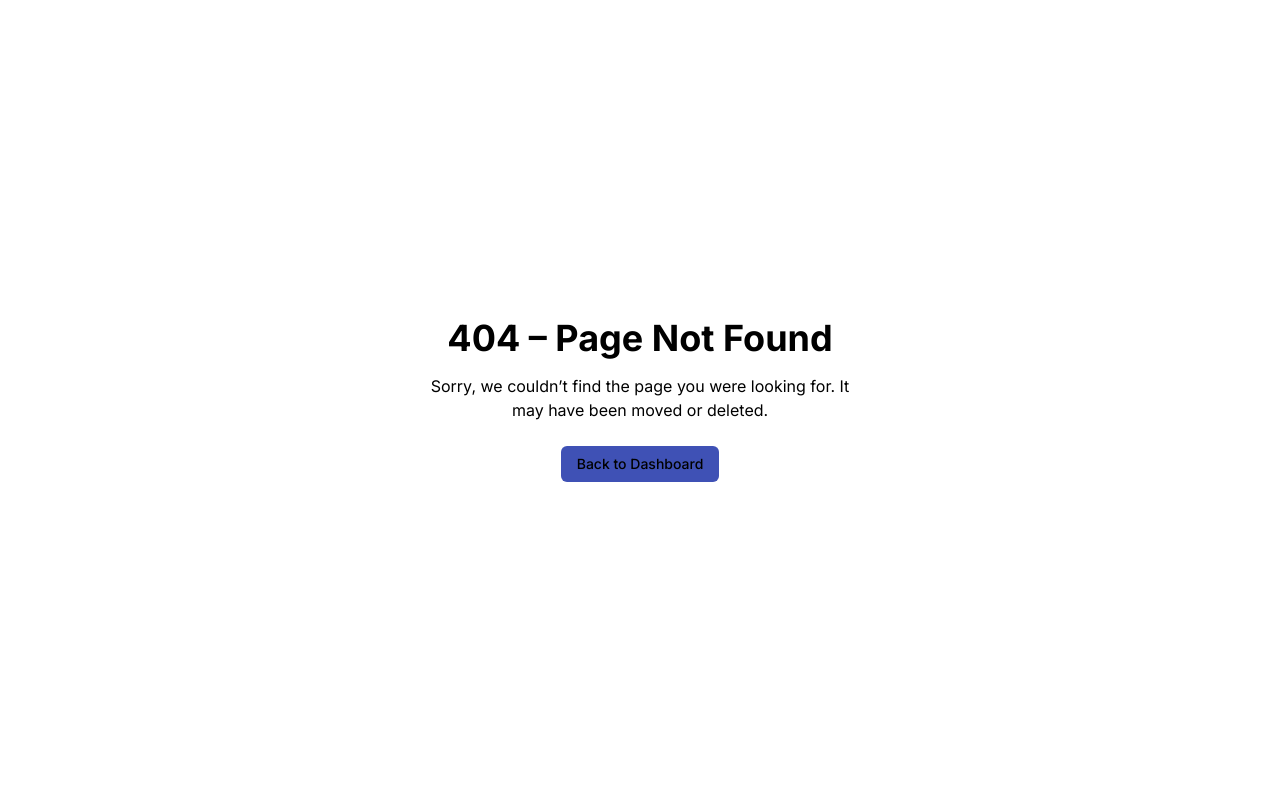
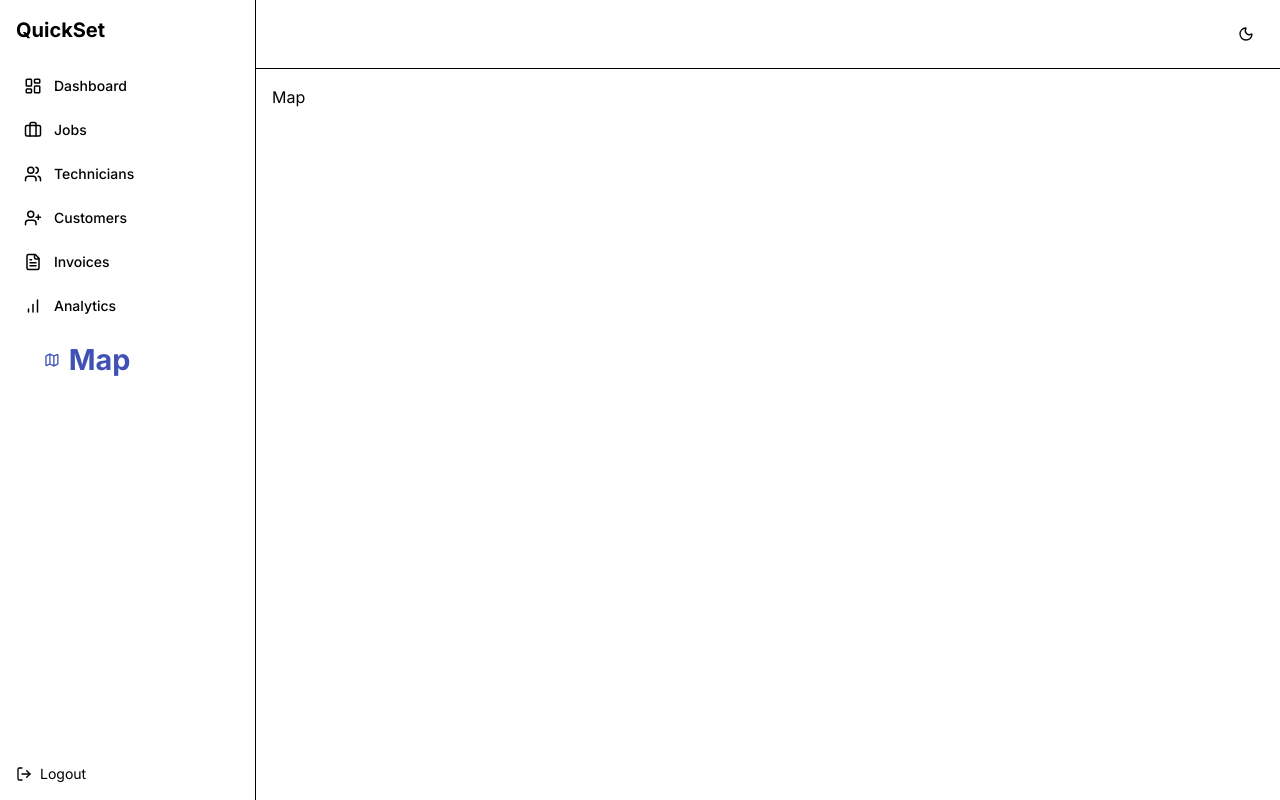
Before and after one commit to Sallah10/FSM, a Next.js app: page /map in a window 1280 px wide. Before the commit this address had no page. Built offline with nearby package versions, Linux system fonts and the light colour scheme.

Commit message:
feat: map page added

```diff
--- /dev/null
+++ b/app/(dashboard)/map/page.tsx
@@ -0,0 +1,9 @@
+import React from 'react'
+
+const Map = () => {
+    return (
+        <div>Map</div>
+    )
+}
+
+export default Map
--- a/components/Sidebar.tsx
+++ b/components/Sidebar.tsx
@@ -13,6 +13,7 @@ import {
     Menu,
     FileText,
     X,
+    Map,
 } from 'lucide-react';
 import ThemeToggle from '@/components/ThemeToggle';
 import { useState } from 'react';
@@ -26,6 +27,7 @@ const navItems = [
     { label: 'Customers', href: '/customers', icon: <UserPlus size={18} /> },
     { label: 'Invoices', href: '/invoices', icon: <FileText size={18} /> },
     { label: 'Analytics', href: '/analytics', icon: <BarChart size={18} /> },
+    { label: 'Map', href: '/map', icon: <Map size={18} /> },
 ];
 
 export default function SidebarLayout({ children }: { children: React.ReactNode }) {
```
